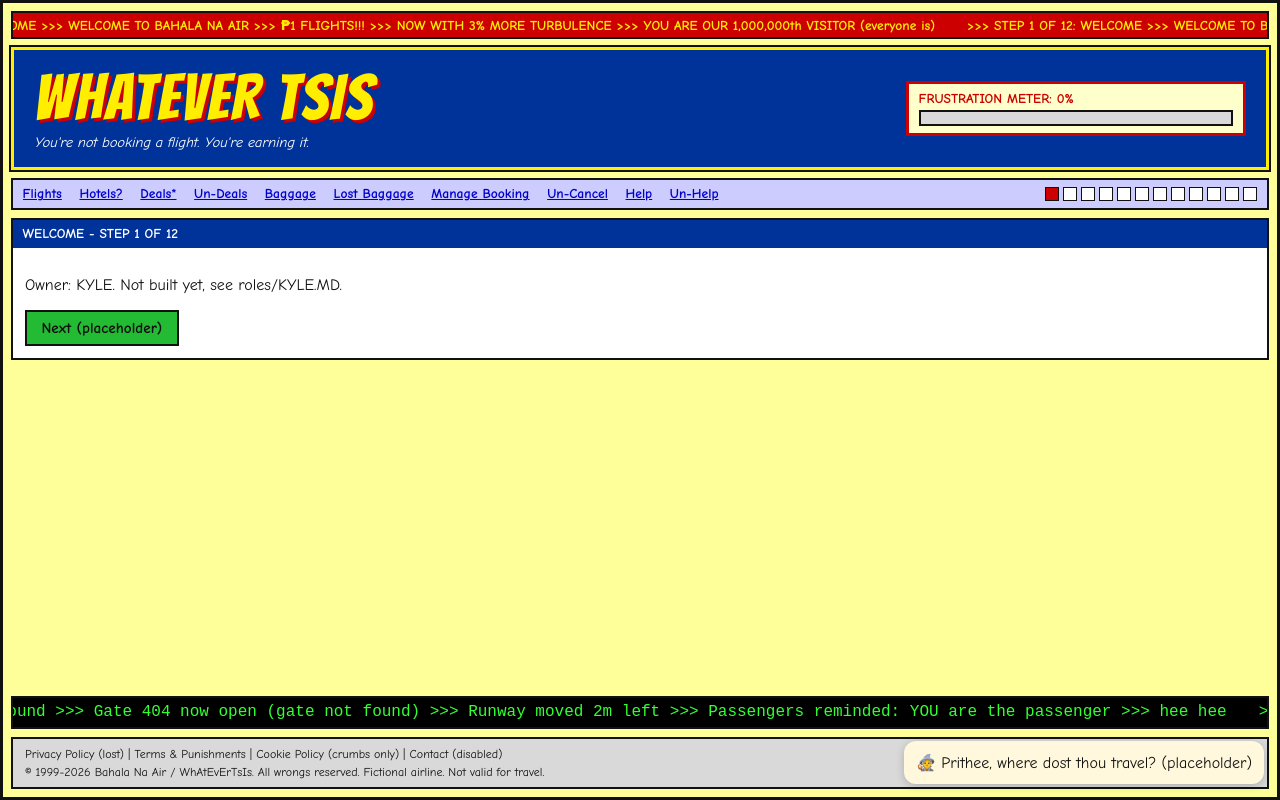
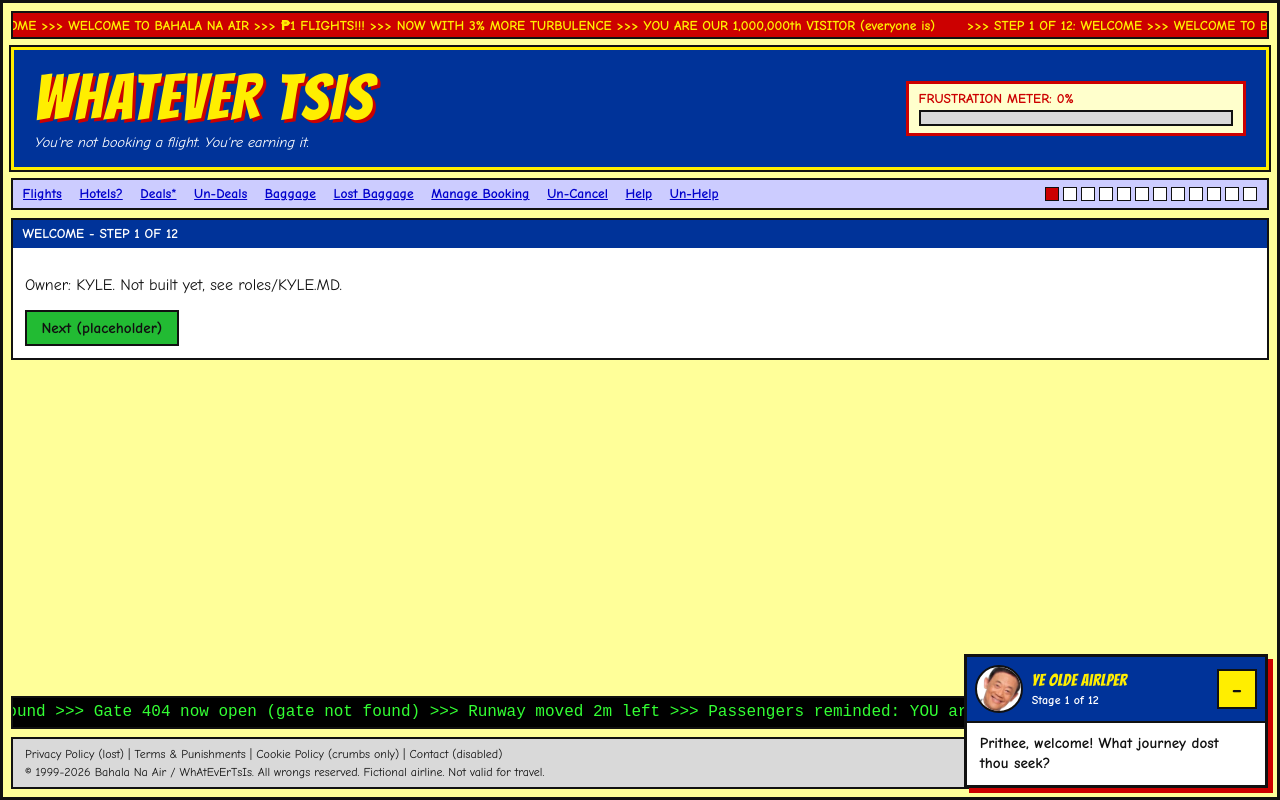
Before and after one commit to Zephyrdoestech/WhAtEvErTsIs, a React (Vite) app: page / in a window 1280 px wide. Shown: the top 800 px of the page. Built offline with nearby package versions, Linux system fonts and the light colour scheme.

Commit message:
feat: add stage-aware Airlper helper

```diff
--- /dev/null
+++ b/src/components/chaos/Airlper.css
@@ -0,0 +1,130 @@
+.airlper {
+  position: fixed;
+  z-index: 30;
+  right: max(0.75rem, env(safe-area-inset-right));
+  bottom: max(0.75rem, env(safe-area-inset-bottom));
+  width: min(19rem, calc(100vw - 1.5rem));
+  color: var(--ink, #111);
+  font-family: var(--font-body, sans-serif);
+}
+
+.airlper__panel {
+  overflow: hidden;
+  border: 3px solid var(--ink, #111);
+  background: var(--page, #ffff99);
+  box-shadow: 5px 5px 0 var(--red, #cc0000);
+}
+
+.airlper__panel[hidden],
+.airlper__reopen[hidden] {
+  display: none;
+}
+
+.airlper__header {
+  display: flex;
+  align-items: center;
+  gap: 0.55rem;
+  padding: 0.5rem;
+  border-bottom: 2px solid var(--ink, #111);
+  background: var(--blue, #003399);
+  color: #fff;
+}
+
+.airlper__avatar {
+  display: block;
+  flex: 0 0 3rem;
+  width: 3rem;
+  height: 3rem;
+  overflow: hidden;
+  border: 2px solid var(--ink, #111);
+  border-radius: 50%;
+  background: #fff;
+}
+
+.airlper__avatar img,
+.airlper__reopen img {
+  display: block;
+  width: 100%;
+  height: 100%;
+  object-fit: cover;
+  object-position: center 12%;
+}
+
+.airlper__identity {
+  min-width: 0;
+  flex: 1;
+}
+
+.airlper__name,
+.airlper__stage,
+.airlper__message {
+  margin: 0;
+}
+
+.airlper__name {
+  color: var(--yellow, #ffee00);
+  font-family: var(--font-display, Impact, sans-serif);
+  font-size: 1.05rem;
+  line-height: 1.1;
+  letter-spacing: 0.03em;
+}
+
+.airlper__stage {
+  margin-top: 0.2rem;
+  font-size: 0.75rem;
+  font-weight: 700;
+}
+
+.airlper__minimize,
+.airlper__reopen {
+  display: grid;
+  flex: 0 0 auto;
+  place-items: center;
+  padding: 0;
+  border: 2px solid var(--ink, #111);
+  background: var(--yellow, #ffee00);
+  color: var(--ink, #111);
+  cursor: pointer;
+}
+
+.airlper__minimize {
+  width: 2.5rem;
+  height: 2.5rem;
+  font: 700 1.5rem/1 var(--font-body, sans-serif);
+}
+
+.airlper__message {
+  padding: 0.7rem 0.8rem;
+  background: #fff;
+  font-size: 0.95rem;
+  font-weight: 700;
+  line-height: 1.3;
+}
+
+.airlper__reopen {
+  width: 4rem;
+  height: 4rem;
+  overflow: hidden;
+  margin-left: auto;
+  border-width: 3px;
+  border-radius: 50%;
+  box-shadow: 4px 4px 0 var(--red, #cc0000);
+}
+
+.airlper__minimize:hover,
+.airlper__reopen:hover {
+  transform: translateY(-2px);
+}
+
+.airlper__minimize:focus-visible,
+.airlper__reopen:focus-visible {
+  outline: 3px solid var(--ink, #111);
+  outline-offset: 3px;
+}
+
+@media (prefers-reduced-motion: reduce) {
+  .airlper__minimize:hover,
+  .airlper__reopen:hover {
+    transform: none;
+  }
+}
--- a/src/components/chaos/Airlper.jsx
+++ b/src/components/chaos/Airlper.jsx
@@ -1,8 +1,58 @@
-// OWNER: DAR — "Ye Olde Airlper", the forgetful floating helper.
+// OWNER: DAR — "Ye Olde Airlper", the stage-aware floating helper.
+import { useState } from "react";
+import JoseMariChan from "../../assets/images/Jose-Mari-Chan.png";
+import useBooking from "../../context/useBooking.js";
+import { getAirlperLine } from "./airlperLines.js";
+import "./Airlper.css";
+
 export default function Airlper() {
+  const { stage } = useBooking();
+  const [minimized, setMinimized] = useState(false);
+  const line = getAirlperLine(stage);
+
   return (
-    <div style={{ position: "fixed", right: 16, bottom: 16, background: "#fff8dc", padding: "0.75rem", borderRadius: 12, boxShadow: "0 2px 8px #0003" }}>
-      🧙 Prithee, where dost thou travel? (placeholder)
-    </div>
+    <aside className="airlper" aria-label="Airlper flight helper">
+      <section
+        id="airlper-panel"
+        className="airlper__panel"
+        aria-label="Airlper message"
+        hidden={minimized}
+      >
+        <header className="airlper__header">
+          <span className="airlper__avatar" aria-hidden="true">
+            <img src={JoseMariChan} alt="" />
+          </span>
+          <div className="airlper__identity">
+            <p className="airlper__name">Ye Olde Airlper</p>
+            <p className="airlper__stage">Stage {stage} of 12</p>
+          </div>
+          <button
+            className="airlper__minimize"
+            type="button"
+            aria-label="Minimize Airlper"
+            aria-expanded={!minimized}
+            aria-controls="airlper-panel"
+            onClick={() => setMinimized(true)}
+          >
+            <span aria-hidden="true">−</span>
+          </button>
+        </header>
+        <p className="airlper__message" aria-live="polite">
+          {line}
+        </p>
+      </section>
+
+      <button
+        className="airlper__reopen"
+        type="button"
+        aria-label={`Open Airlper helper, stage ${stage} of 12`}
+        aria-expanded={!minimized}
+        aria-controls="airlper-panel"
+        hidden={!minimized}
+        onClick={() => setMinimized(false)}
+      >
+        <img src={JoseMariChan} alt="" />
+      </button>
+    </aside>
   );
 }
--- /dev/null
+++ b/src/components/chaos/airlperLines.js
@@ -0,0 +1,19 @@
+// One line per booking stage so the helper always reacts to the current page.
+const AIRLPER_LINES = {
+  1: "Prithee, welcome! What journey dost thou seek?",
+  2: "Hark! Declare thy name, noble traveler.",
+  3: "Whither dost thou travel? Choose thy destination, good soul.",
+  4: "Lo! Flights await thee, each with its own curious peril.",
+  5: "Choose thy flying steed wisely; it may yet grow wings.",
+  6: "Select thy perch, and pray for a window seat.",
+  7: "Tell us thy name, good traveler; the quill awaits.",
+  8: "Wouldst thou add baggage, snacks, or mighty armrest rights?",
+  9: "Review thy choices, and the fees most mysterious.",
+  10: "Fear not, traveler; no real coin shall be taken.",
+  11: "Huzzah! Thy voyage is confirmed-ish!",
+  12: "Manage thy booking, then bravely enter the loop anew.",
+};
+
+export function getAirlperLine(stage) {
+  return AIRLPER_LINES[stage] ?? AIRLPER_LINES[1];
+}
```
Also changed, not shown: roles/DAR.MD (+1 -1 lines).
